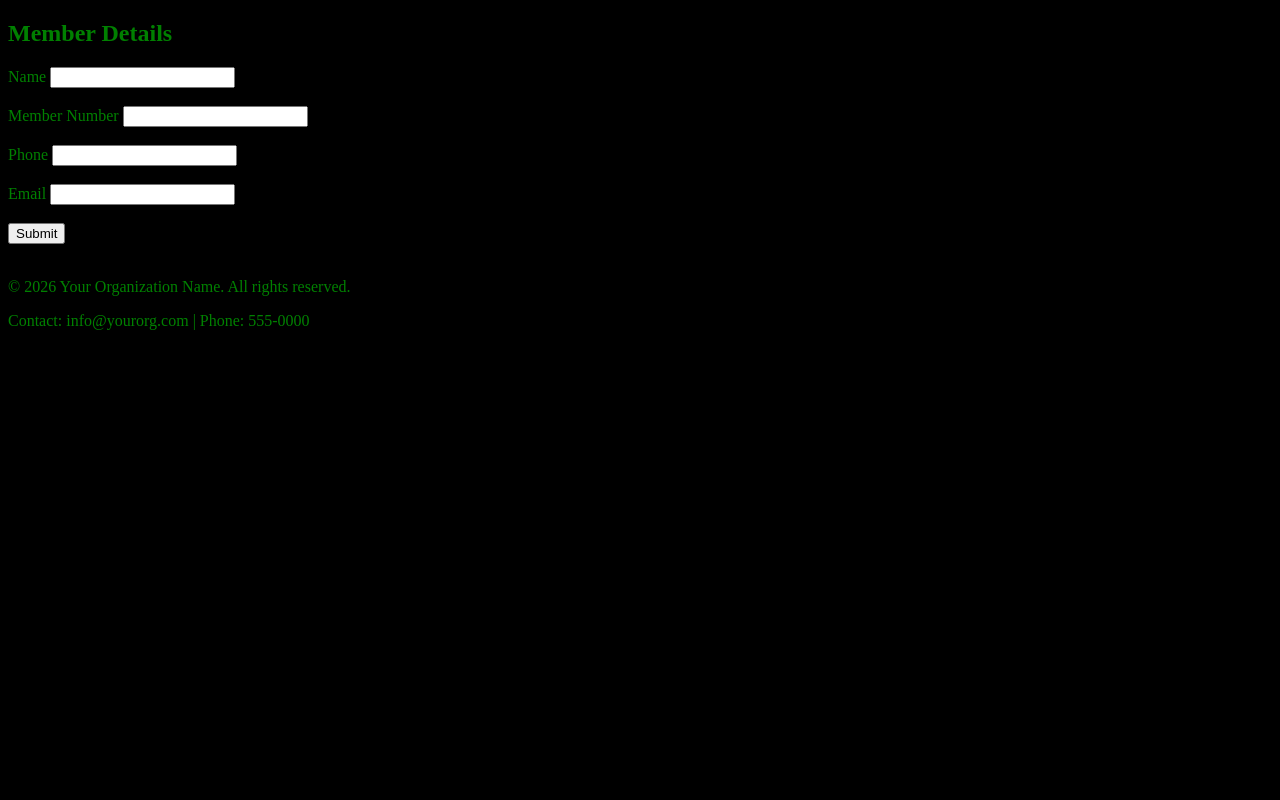
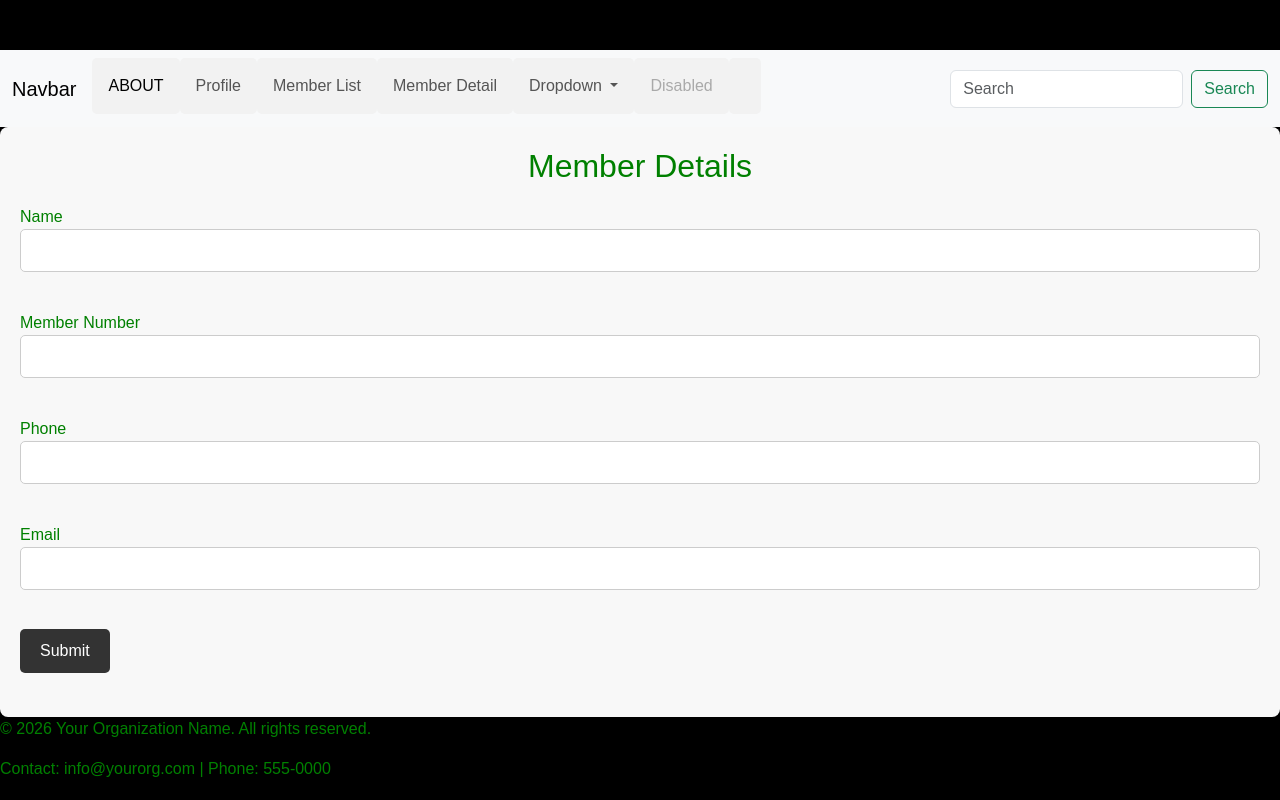
Before and after one commit to maluachkevin790-pixel/kev, a Django app: page /memberregistration/memberdetails/ in a window 1280 px wide. Run offline with Django 5.2, Linux system fonts and the light colour scheme; some libraries are stand-ins or nearby versions.

Commit message:
first commit

```diff
--- /dev/null
+++ b/member_registration/templates/base.html
@@ -0,0 +1,67 @@
+<!DOCTYPE html>
+{% load static %}
+<html lang="en">
+<head>
+    <meta charset="UTF-8">
+    <title>Title</title>
+    <link rel="icon" href="image/png" href="{% static 'assets/images/favicon.png' %}">
+    <link rel="stylesheet" href="{% static 'assets/styles/bootstrap/css/bootstrap.css' %}">
+     <link rel="stylesheet" href="{% static 'assets/styles/main.css' %}">
+</head>
+<body>
+<nav class="navbar navbar-expand-lg bg-body-tertiary">
+  <div class="container-fluid">
+    <a class="navbar-brand" href="#">Navbar</a>
+    <button class="navbar-toggler" type="button" data-bs-toggle="collapse" data-bs-target="#navbarSupportedContent" aria-controls="navbarSupportedContent" aria-expanded="false" aria-label="Toggle navigation">
+      <span class="navbar-toggler-icon"></span>
+    </button>
+    <div class="collapse navbar-collapse" id="navbarSupportedContent">
+      <ul class="navbar-nav me-auto mb-2 mb-lg-0">
+        <li class="nav-item">
+          <a class="nav-link active" aria-current="page" href="{% url 'about' %}">ABOUT</a>
+        </li>
+        <li class="nav-item">
+          <a class="nav-link" href="{% url 'profile' %}">Profile</a>
+        </li>
+        <li class="nav-item">
+          <a class="nav-link" href="{% url 'member_list' %}">Member List</a>
+        </li>
+         <li class="nav-item">
+          <a class="nav-link" href="{% url 'member_details' %}">Member Detail</a>
+        <li class="nav-item dropdown">
+          <a class="nav-link dropdown-toggle" href="#" role="button" data-bs-toggle="dropdown" aria-expanded="false">
+            Dropdown
+          </a>
+          <ul class="dropdown-menu">
+            <li><a class="dropdown-item" href="#">Action</a></li>
+            <li><a class="dropdown-item" href="#">Another action</a></li>
+            <li><hr class="dropdown-divider"></li>
+            <li><a class="dropdown-item" href="#">Something else here</a></li>
+          </ul>
+        </li>
+        <li class="nav-item">
+          <a class="nav-link disabled" aria-disabled="true">Disabled</a>
+        </li>
+        <li class="nav-item">
+          <a class="nav-link active" aria-current></a>
+        </li>
+      </ul>
+      <form class="d-flex" role="search">
+        <input class="form-control me-2" type="search" placeholder="Search" aria-label="Search"/>
+        <button class="btn btn-outline-success" type="submit">Search</button>
+      </form>
+    </div>
+  </div>
+</nav>
+{% block content %}
+
+{% endblock %}
+<footer>
+    <div class="footer-content">
+        <p>&copy; 2026 Your Organization Name. All rights reserved.</p>
+        <p>Contact: info@yourorg.com | Phone: 555-0000</p>
+    </div>
+</footer>
+<script src="https://cdn.jsdelivr.net/npm/bootstrap@5.3.2/dist/js/bootstrap.bundle.min.js"></script>
+</body>
+</html>
--- a/member_registration/templates/member_details.html
+++ b/member_registration/templates/member_details.html
@@ -1,11 +1,40 @@
-<!DOCTYPE html>
-<html>
-<head>
-    <title>Member Details</title>
-    <link rel="stylesheet" href="../../static/assets/styles/main.css">
-</head>
-<body>
+{% extends 'base.html' %}
+{% block content %}
 
+<style>
+
+    border-color: #4e73df;
+    outline: none;
+    box-shadow: 0 0 8px rgba(78, 115, 223, 0.3);
+}
+
+/* Submit button */
+form button {
+    width: 100%;
+    padding: 12px;
+    background-color: #4e73df;
+    border: none;
+    border-radius: 8px;
+    color: white;
+    font-size: 16px;
+    font-weight: 600;
+    cursor: pointer;
+    transition: background 0.3s ease, transform 0.2s ease;
+}
+
+/* Button hover */
+form button:hover {
+    background-color: #2e59d9;
+    transform: translateY(-2px);
+}
+
+/* Responsive */
+@media (max-width: 480px) {
+    .form-container {
+        padding: 25px;
+    }
+}
+</style>
 <div class="form-container">
     <h2>Member Details</h2>
 
@@ -27,12 +56,4 @@
     </form>
 </div>
 
-</body>
-<footer>
-    <div class="footer-content">
-        <p>&copy; 2026 Your Organization Name. All rights reserved.</p>
-        <p>Contact: info@yourorg.com | Phone: 555-0000</p>
-    </div>
-</footer>
-
-</html>
+{% endblock %}
--- a/member_registration/urls.py
+++ b/member_registration/urls.py
@@ -23,5 +23,5 @@ urlpatterns = [
     path('about/', views.about, name='about'),
     path('memberdetails/', views.member_details, name='member_details'),
     path('memberlist/', views.member_list, name='member_list'),
-    path('profile', views.profile, name='profile'),
+    path('profile/', views.profile, name='profile'),
 ]
```
Also changed, not shown: member_registration/templates/about.html (+3 -20 lines), member_registration/templates/member_list.html (+3 -24 lines), member_registration/templates/profile.html (+3 -102 lines), static/assets/styles/main.css (+81 -0 lines), static/assets/images/favicon.png (added).
